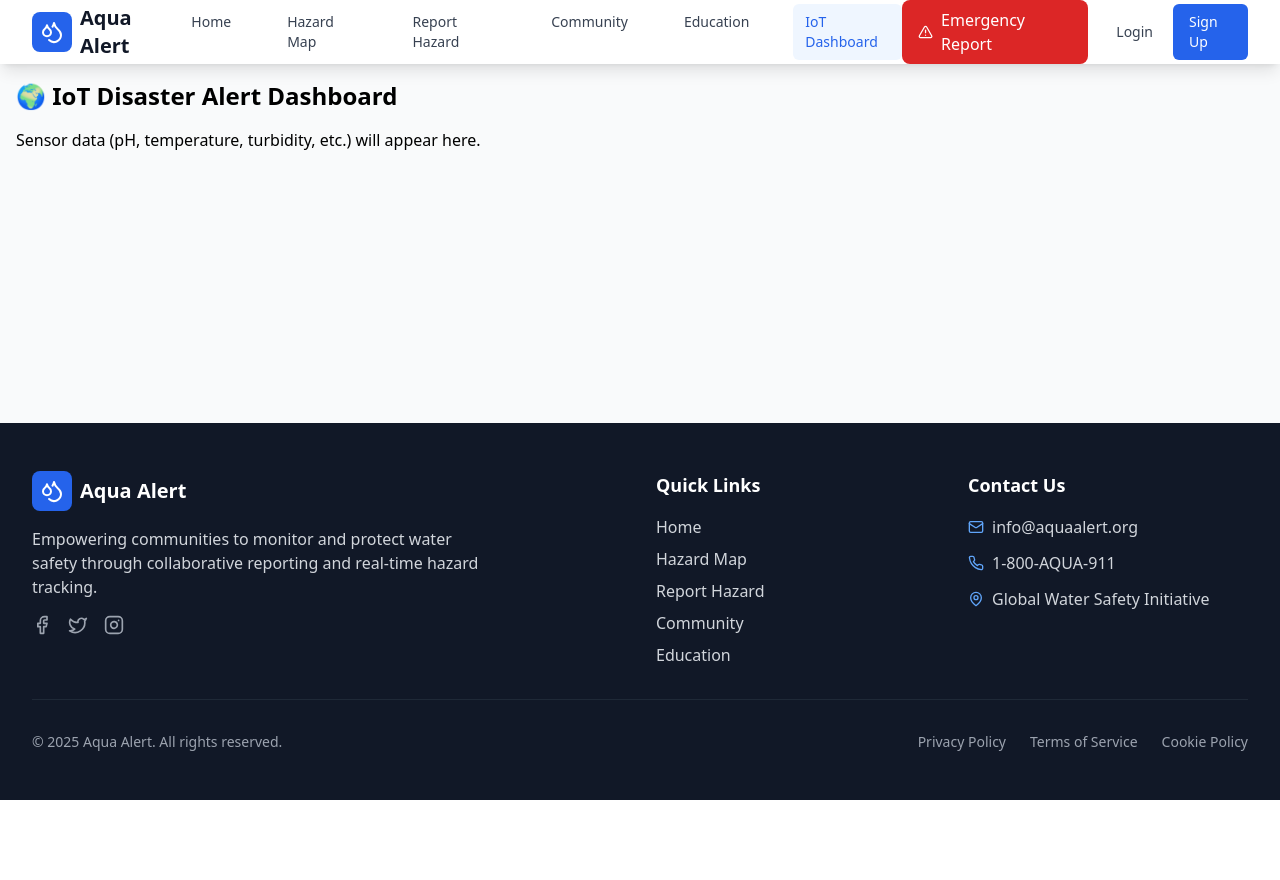
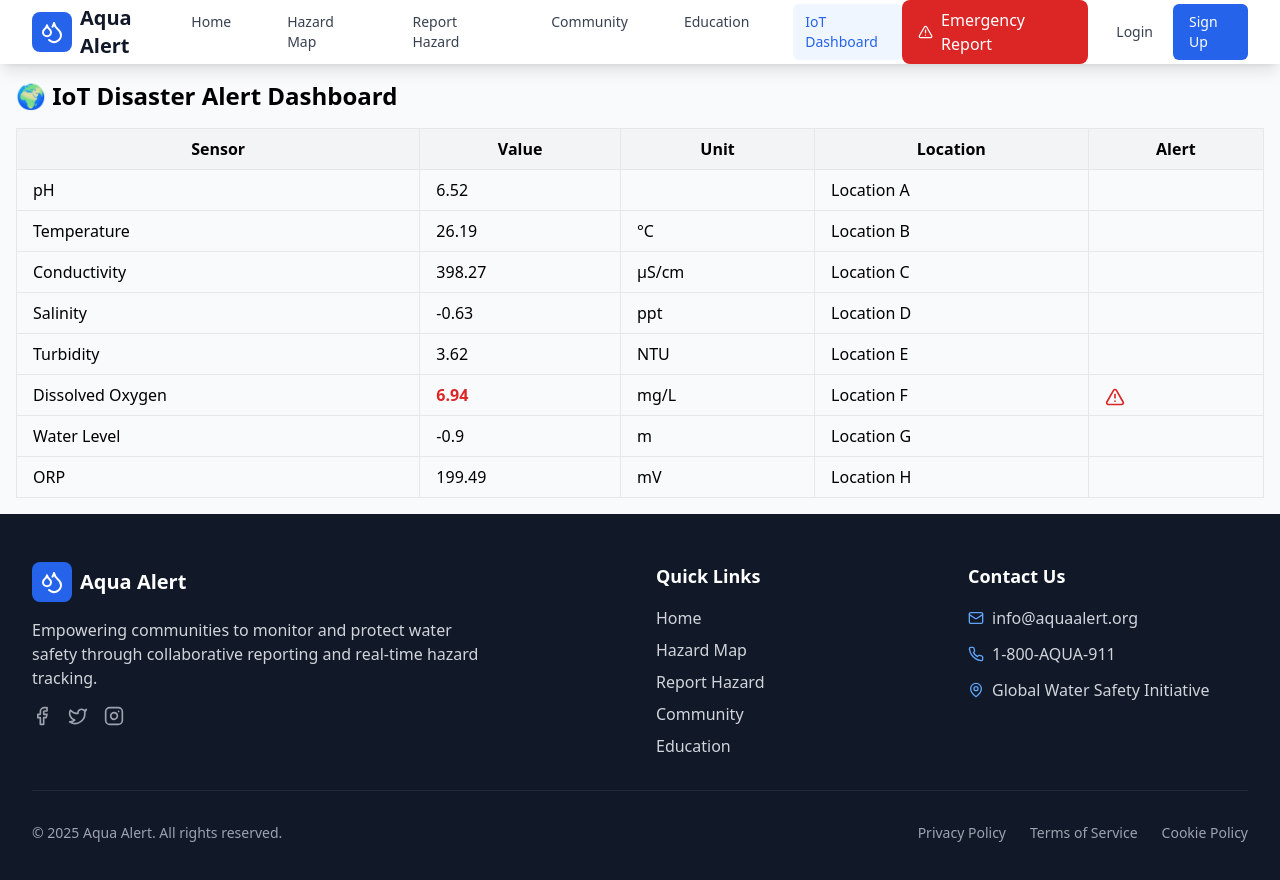
Before and after one commit to mounikapothula1106-creator/aqua-alert, a React (Vite) app: page /iot-dashboard in a window 1280 px wide. Shown: the top 880 px of the page. Before the commit the page ends 800 px from the top, so only its background shows below. Built offline with nearby package versions, Linux system fonts and the light colour scheme.

Commit message:
Enhance IoT Dashboard with sensor data simulation

```diff
--- a/src/IotDashboard.tsx
+++ b/src/IotDashboard.tsx
@@ -1,12 +1,77 @@
-import React from "react";
+import React, { useState, useEffect } from "react";
+import { AlertTriangle } from "lucide-react";
+
+interface Sensor {
+  name: string;
+  value: number;
+  threshold: number;
+  unit: string;
+  location: string;
+}
 
 const IotDashboard: React.FC = () => {
+  const [sensors, setSensors] = useState<Sensor[]>([
+    { name: "pH", value: 7, threshold: 8, unit: "", location: "Location A" },
+    { name: "Temperature", value: 25, threshold: 35, unit: "°C", location: "Location B" },
+    { name: "Conductivity", value: 400, threshold: 500, unit: "µS/cm", location: "Location C" },
+    { name: "Salinity", value: 0.5, threshold: 1, unit: "ppt", location: "Location D" },
+    { name: "Turbidity", value: 2, threshold: 5, unit: "NTU", location: "Location E" },
+    { name: "Dissolved Oxygen", value: 6, threshold: 4, unit: "mg/L", location: "Location F" },
+    { name: "Water Level", value: 1.2, threshold: 2, unit: "m", location: "Location G" },
+    { name: "ORP", value: 200, threshold: 300, unit: "mV", location: "Location H" },
+  ]);
+
+  // Simulate sensor updates
+  useEffect(() => {
+    const interval = setInterval(() => {
+      setSensors((prev) =>
+        prev.map((sensor) => ({
+          ...sensor,
+          value: parseFloat((sensor.value + Math.random() * 2 - 1).toFixed(2)),
+        }))
+      );
+    }, 1000);
+
+    return () => clearInterval(interval);
+  }, []);
+
   return (
     <div className="p-4">
       <h1 className="text-2xl font-bold mb-4">
         🌍 IoT Disaster Alert Dashboard
       </h1>
-      <p>Sensor data (pH, temperature, turbidity, etc.) will appear here.</p>
+      <table className="min-w-full border border-gray-300">
+        <thead>
+          <tr className="bg-gray-100">
+            <th className="px-4 py-2 border">Sensor</th>
+            <th className="px-4 py-2 border">Value</th>
+            <th className="px-4 py-2 border">Unit</th>
+            <th className="px-4 py-2 border">Location</th>
+            <th className="px-4 py-2 border">Alert</th>
+          </tr>
+        </thead>
+        <tbody>
+          {sensors.map((sensor) => (
+            <tr key={sensor.name}>
+              <td className="px-4 py-2 border">{sensor.name}</td>
+              <td
+                className={`px-4 py-2 border ${
+                  sensor.value > sensor.threshold ? "text-red-600 font-bold" : ""
+                }`}
+              >
+                {sensor.value}
+              </td>
+              <td className="px-4 py-2 border">{sensor.unit}</td>
+              <td className="px-4 py-2 border">{sensor.location}</td>
+              <td className="px-4 py-2 border">
+                {sensor.value > sensor.threshold && (
+                  <AlertTriangle className="h-5 w-5 text-red-600 inline-block" />
+                )}
+              </td>
+            </tr>
+          ))}
+        </tbody>
+      </table>
     </div>
   );
 };
```
